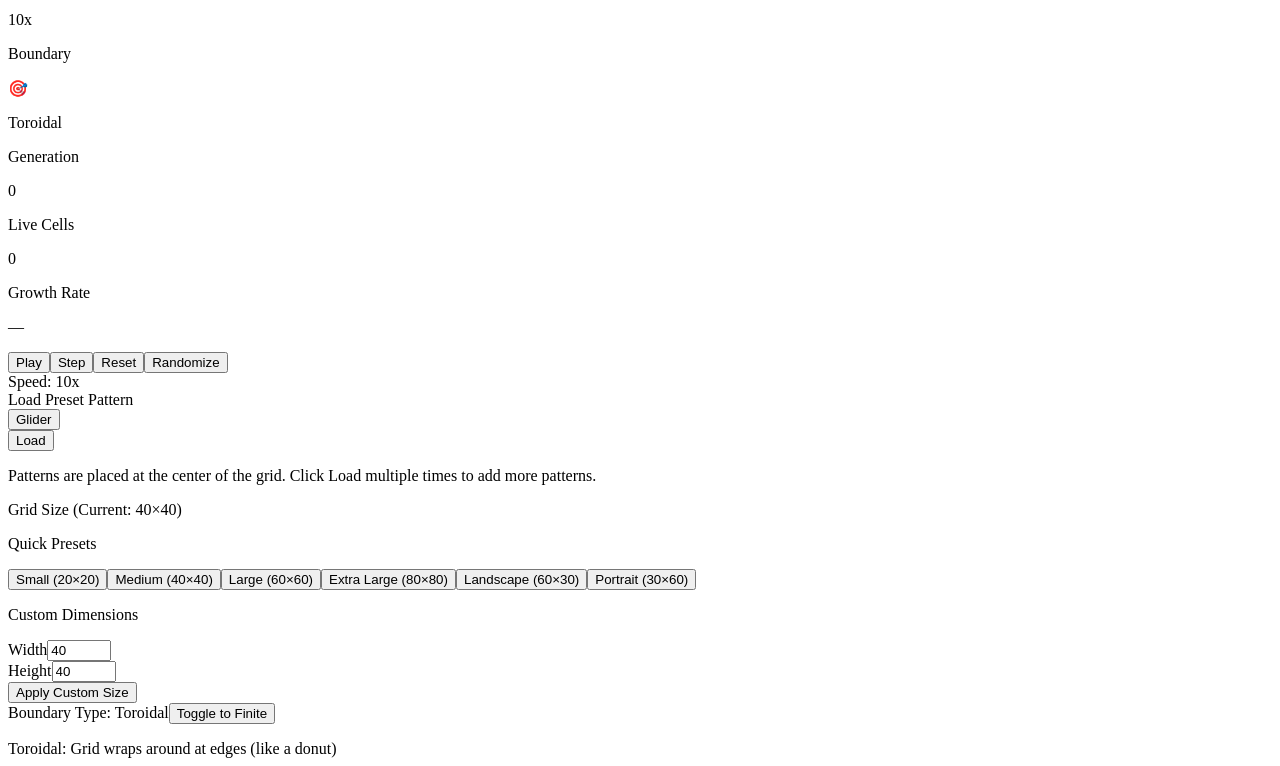
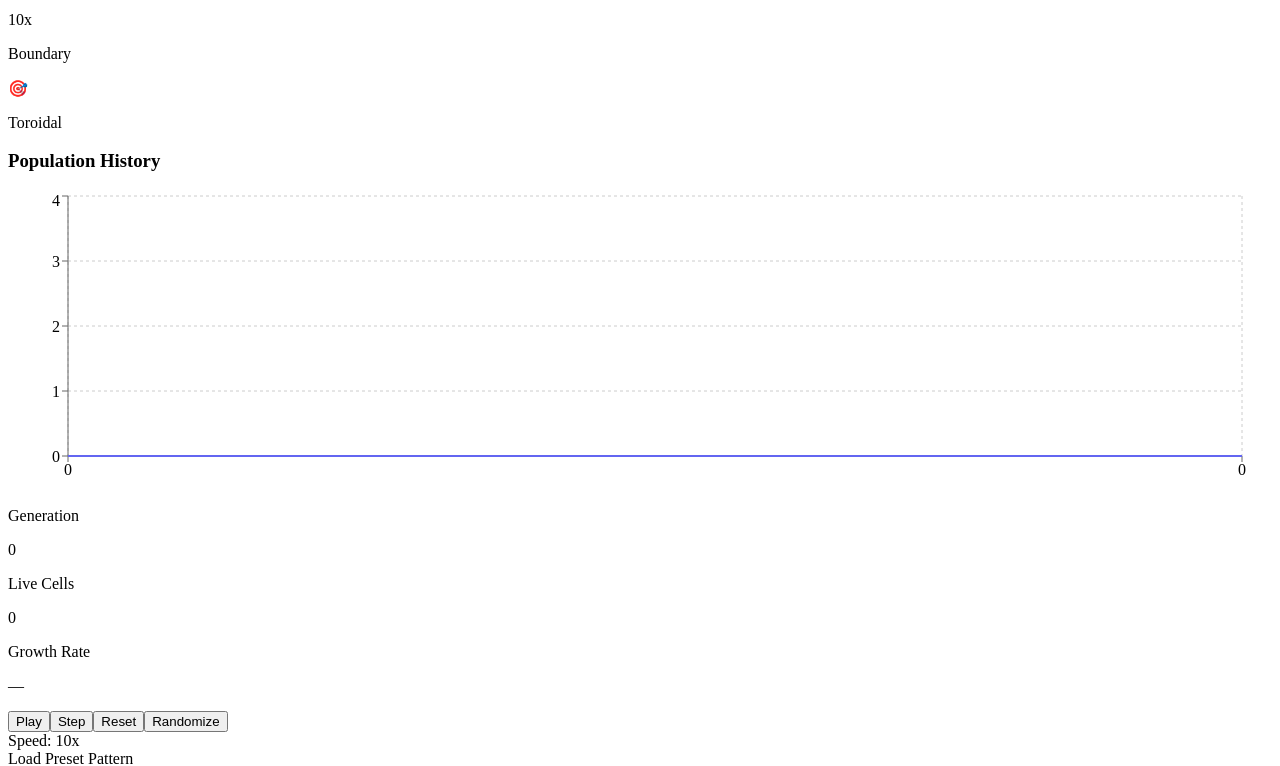
Before and after one commit to AntonioAI/game-of-life, a React (Vite) app in the folder client/: page / in a window 1280 px wide. Shown: the part 2000-2766 px from the top of the page. Built offline with nearby package versions, Linux system fonts and the light colour scheme.

Commit message:
ad sense (#9)
Co-authored-by: Antonio Innocente <antonioinnocente@Antonios-MacBook-Pro.local>

```diff
--- a/client/index.html
+++ b/client/index.html
@@ -9,6 +9,8 @@
     <link rel="manifest" href="/site.webmanifest" />
     <meta name="theme-color" content="#ffffff" />
     <title>Mimo app</title>
+    <script async src="https://pagead2.googlesyndication.com/pagead/js/adsbygoogle.js?client=ca-pub-4772375115624530"
+     crossorigin="anonymous"></script>
   </head>
   <body>
     <div id="root" class="contents"></div>
--- /dev/null
+++ b/client/src/features/gameoflife/PopulationHistory.tsx
@@ -0,0 +1,73 @@
+import * as React from 'react';
+import {
+  LineChart,
+  Line,
+  XAxis,
+  YAxis,
+  CartesianGrid,
+  Tooltip,
+  ResponsiveContainer,
+} from 'recharts';
+
+interface PopulationHistoryProps {
+  data: Array<{ generation: number; population: number }>;
+}
+
+function PopulationHistory({ data }: PopulationHistoryProps) {
+  if (data.length === 0) {
+    return (
+      <div className="w-full h-64 flex items-center justify-center rounded-lg bg-gradient-to-br from-gray-50 to-gray-100 dark:from-gray-900/40 dark:to-gray-800/40 border border-gray-200 dark:border-gray-700">
+        <p className="text-gray-500 dark:text-gray-400 text-sm">
+          Start the simulation to see population history
+        </p>
+      </div>
+    );
+  }
+
+  return (
+    <div className="w-full rounded-lg bg-gradient-to-br from-indigo-50 to-indigo-25 dark:from-indigo-900/20 dark:to-indigo-800/20 p-4 border border-indigo-200 dark:border-indigo-700">
+      <h3 className="text-sm font-semibold text-gray-700 dark:text-gray-300 mb-3 uppercase tracking-wider">
+        Population History
+      </h3>
+      <ResponsiveContainer width="100%" height={300}>
+        <LineChart
+          data={data}
+          margin={{ top: 5, right: 30, left: 0, bottom: 5 }}
+        >
+          <CartesianGrid
+            strokeDasharray="3 3"
+            className="stroke-indigo-200 dark:stroke-indigo-800"
+          />
+          <XAxis
+            dataKey="generation"
+            className="text-xs text-gray-500 dark:text-gray-400"
+            tick={{ fill: 'currentColor' }}
+          />
+          <YAxis
+            className="text-xs text-gray-500 dark:text-gray-400"
+            tick={{ fill: 'currentColor' }}
+          />
+          <Tooltip
+            contentStyle={{
+              backgroundColor: 'rgba(0, 0, 0, 0.8)',
+              border: 'none',
+              borderRadius: '8px',
+              color: '#fff',
+            }}
+            cursor={{ stroke: 'rgba(99, 102, 241, 0.3)' }}
+          />
+          <Line
+            type="monotone"
+            dataKey="population"
+            stroke="#6366f1"
+            strokeWidth={2}
+            dot={false}
+            isAnimationActive={false}
+          />
+        </LineChart>
+      </ResponsiveContainer>
+    </div>
+  );
+}
+
+export default PopulationHistory;
--- a/client/src/features/gameoflife/useGameOfLife.ts
+++ b/client/src/features/gameoflife/useGameOfLife.ts
@@ -18,6 +18,7 @@ export interface GameOfLifeState {
   deadCellColor: string;
   aliveCellColor: string;
   gridThickness: number;
+  populationHistory: Array<{ generation: number; population: number }>;
   toggleCell: (row: number, col: number) => void;
   toggleSimulation: () => void;
   setSpeed: (speed: number) => void;
@@ -112,6 +113,7 @@ function useGameOfLife(): GameOfLifeState {
   const [deadCellColor, setDeadCellColor] = useState('#f3f4f6');
   const [aliveCellColor, setAliveCellColor] = useState('#06b6d4');
   const [gridThickness, setGridThickness] = useState(1);
+  const [populationHistory, setPopulationHistory] = useState<Array<{ generation: number; population: number }>>([]);
   const simulationRef = useRef<NodeJS.Timeout | null>(null);
 
   const setGridSize = useCallback((width: number, height: number) => {
@@ -142,6 +144,7 @@ function useGameOfLife(): GameOfLifeState {
     setGrid(createEmptyGrid(gridWidth, gridHeight));
     setGeneration(0);
     setIsRunning(false);
+    setPopulationHistory([]);
   }, [gridWidth, gridHeight]);
 
   const randomize = useCallback(() => {
@@ -216,6 +219,13 @@ function useGameOfLife(): GameOfLifeState {
     setPreviousLiveCells(liveCells);
   }, [generation, liveCells]);
 
+  useEffect(() => {
+    setPopulationHistory((prev) => {
+      const updated = [...prev, { generation, population: liveCells }];
+      return updated.slice(-300);
+    });
+  }, [generation, liveCells]);
+
   return {
     grid,
     isRunning,
@@ -231,6 +241,7 @@ function useGameOfLife(): GameOfLifeState {
     deadCellColor,
     aliveCellColor,
     gridThickness,
+    populationHistory,
     toggleCell,
     toggleSimulation,
     setSpeed,
--- a/client/src/pages/GameOfLife.tsx
+++ b/client/src/pages/GameOfLife.tsx
@@ -6,6 +6,7 @@ import PatternSelector from '../features/gameoflife/PatternSelector';
 import GridSizeSelector from '../features/gameoflife/GridSizeSelector';
 import Statistics from '../features/gameoflife/Statistics';
 import Analytics from '../features/gameoflife/Analytics';
+import PopulationHistory from '../features/gameoflife/PopulationHistory';
 import ColorCustomizer from '../features/gameoflife/ColorCustomizer';
 import useGameOfLife from '../features/gameoflife/useGameOfLife';
 
@@ -25,6 +26,7 @@ function GameOfLife() {
     deadCellColor,
     aliveCellColor,
     gridThickness,
+    populationHistory,
     toggleCell,
     toggleSimulation,
     setSpeed,
@@ -82,6 +84,7 @@ function GameOfLife() {
           speed={speed}
           boundaryType={boundaryType}
         />
+        <PopulationHistory data={populationHistory} />
         <Statistics generation={generation} liveCells={liveCells} growthRate={growthRate} />
 
         <div className="space-y-6">
--- a/package.json
+++ b/package.json
@@ -29,6 +29,7 @@
     "react": "18.2.0",
     "react-day-picker": "9.9.0",
     "react-dom": "18.2.0",
+    "recharts": "^2.10.3",
     "tailwind-merge": "3.2.0",
     "tailwindcss-animate": "1.0.7"
   },
```
Also changed, not shown: 2 other files (tests, documents, lock files or other folders).
